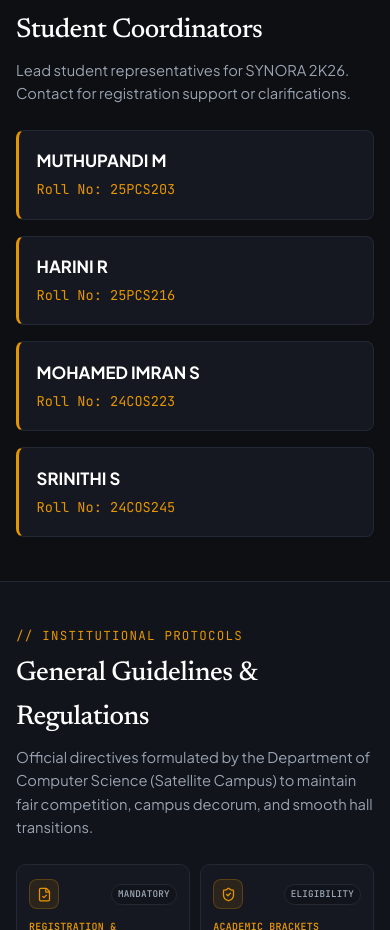
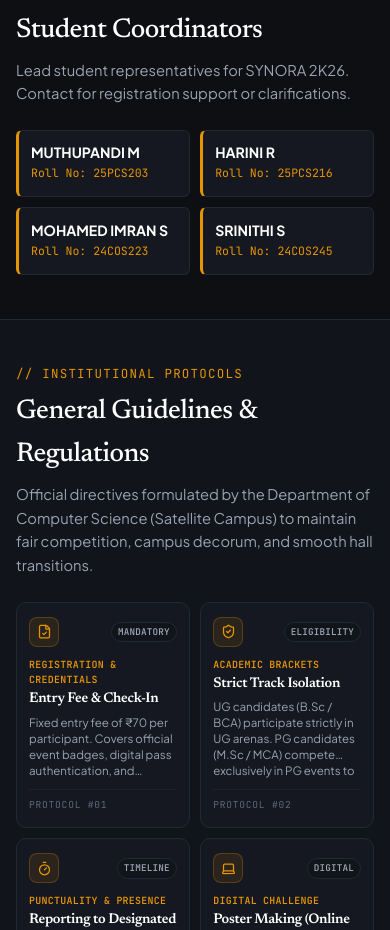
Before and after one commit to mogesh-developer/SYNORA_2K26, a React (Vite) app: page / in a window 390 px wide. Shown: the part 4880-5810 px from the top of the page. Built offline with nearby package versions, Linux system fonts and the light colour scheme.

Commit message:
style: make student coordinators 2-column on mobile screen

```diff
--- a/src/App.jsx
+++ b/src/App.jsx
@@ -503,20 +503,11 @@ export default function App() {
               </p>
             </div>
 
-            <div style={{ display: "grid", gridTemplateColumns: "repeat(auto-fill, minmax(240px, 1fr))", gap: "1rem" }}>
+            <div className="coordinators-grid">
               {STUDENT_COORDINATORS.map((coord, idx) => (
-                <div
-                  key={idx}
-                  style={{
-                    background: "var(--bg-card)",
-                    border: "1px solid var(--border)",
-                    borderLeft: "3px solid var(--accent)",
-                    borderRadius: "8px",
-                    padding: "1.1rem"
-                  }}
-                >
-                  <div style={{ fontWeight: 700, color: "#fff", fontSize: "1.05rem" }}>{coord.name}</div>
-                  <div style={{ fontSize: "0.85rem", color: "var(--accent)", fontFamily: "var(--font-mono)", marginTop: "4px" }}>
+                <div key={idx} className="coordinator-card">
+                  <div className="coordinator-name">{coord.name}</div>
+                  <div className="coordinator-roll">
                     Roll No: {coord.rollNo}
                   </div>
                 </div>
--- a/src/index.css
+++ b/src/index.css
@@ -696,6 +696,67 @@ button {
 }
 
 /* ==========================================================================
+   STUDENT COORDINATORS (Clean 2-Column Responsive Layout)
+   ========================================================================== */
+.coordinators-grid {
+  display: grid;
+  grid-template-columns: repeat(auto-fill, minmax(240px, 1fr));
+  gap: 1rem;
+}
+
+.coordinator-card {
+  background-color: var(--bg-card);
+  border: 1px solid var(--border);
+  border-left: 3px solid var(--accent);
+  border-radius: 8px;
+  padding: 1.1rem;
+  transition: transform 0.2s ease, border-color 0.2s ease;
+}
+
+.coordinator-card:hover {
+  transform: translateY(-2px);
+  border-color: var(--border-light);
+}
+
+.coordinator-name {
+  font-weight: 700;
+  color: #fff;
+  font-size: 1.05rem;
+}
+
+.coordinator-roll {
+  font-size: 0.85rem;
+  color: var(--accent);
+  font-family: var(--font-mono);
+  margin-top: 4px;
+}
+
+@media (max-width: 600px) {
+  .coordinators-grid {
+    grid-template-columns: repeat(2, minmax(0, 1fr)) !important;
+    gap: 0.65rem !important;
+  }
+
+  .coordinator-card {
+    padding: 0.85rem 0.75rem !important;
+    border-radius: 6px !important;
+  }
+
+  .coordinator-name {
+    font-size: 0.88rem !important;
+    line-height: 1.25 !important;
+    white-space: nowrap;
+    overflow: hidden;
+    text-overflow: ellipsis;
+  }
+
+  .coordinator-roll {
+    font-size: 0.72rem !important;
+    margin-top: 2px !important;
+  }
+}
+
+/* ==========================================================================
    RESTRUCTURED & STYLED GUIDELINES (Strict 2-Column Grid on Mobile & Desktop)
    ========================================================================== */
 .styled-guidelines-grid {
```
